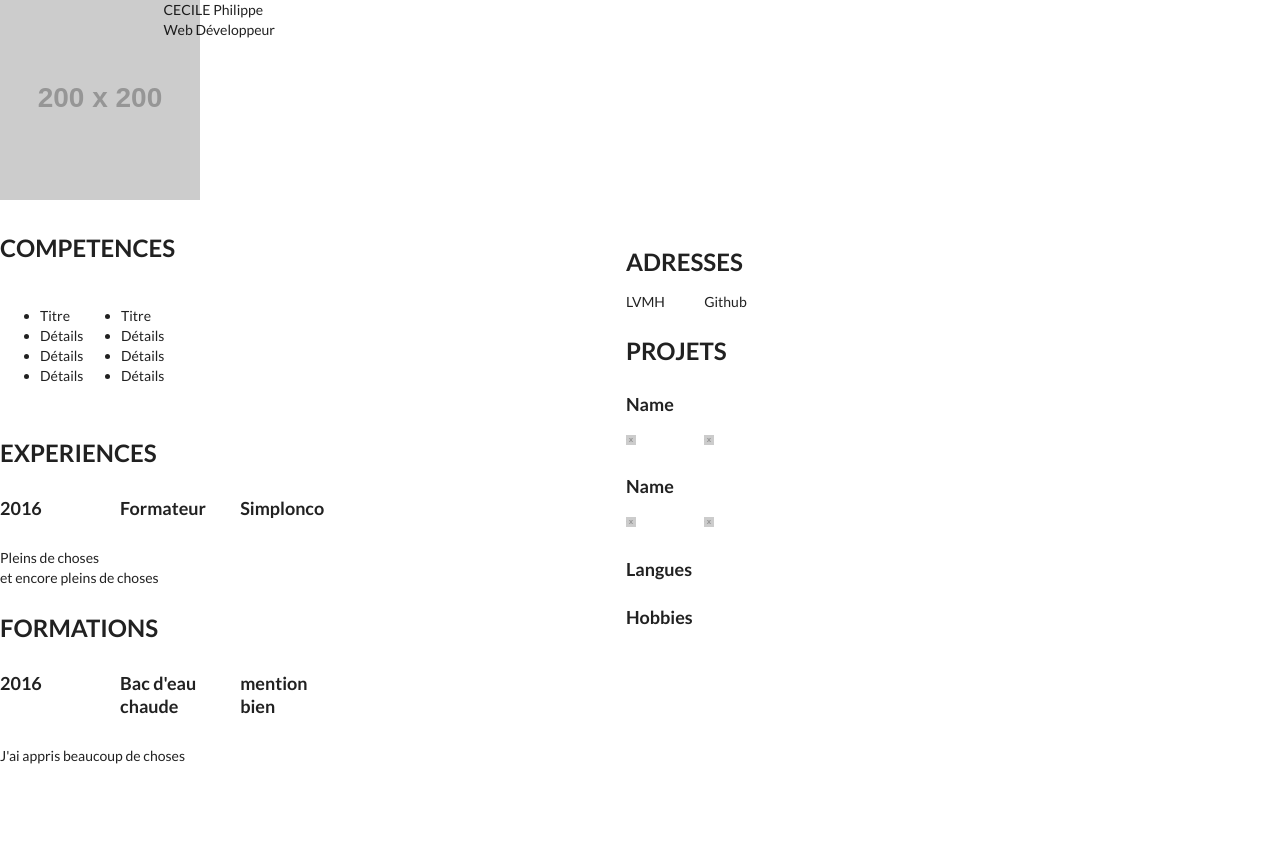
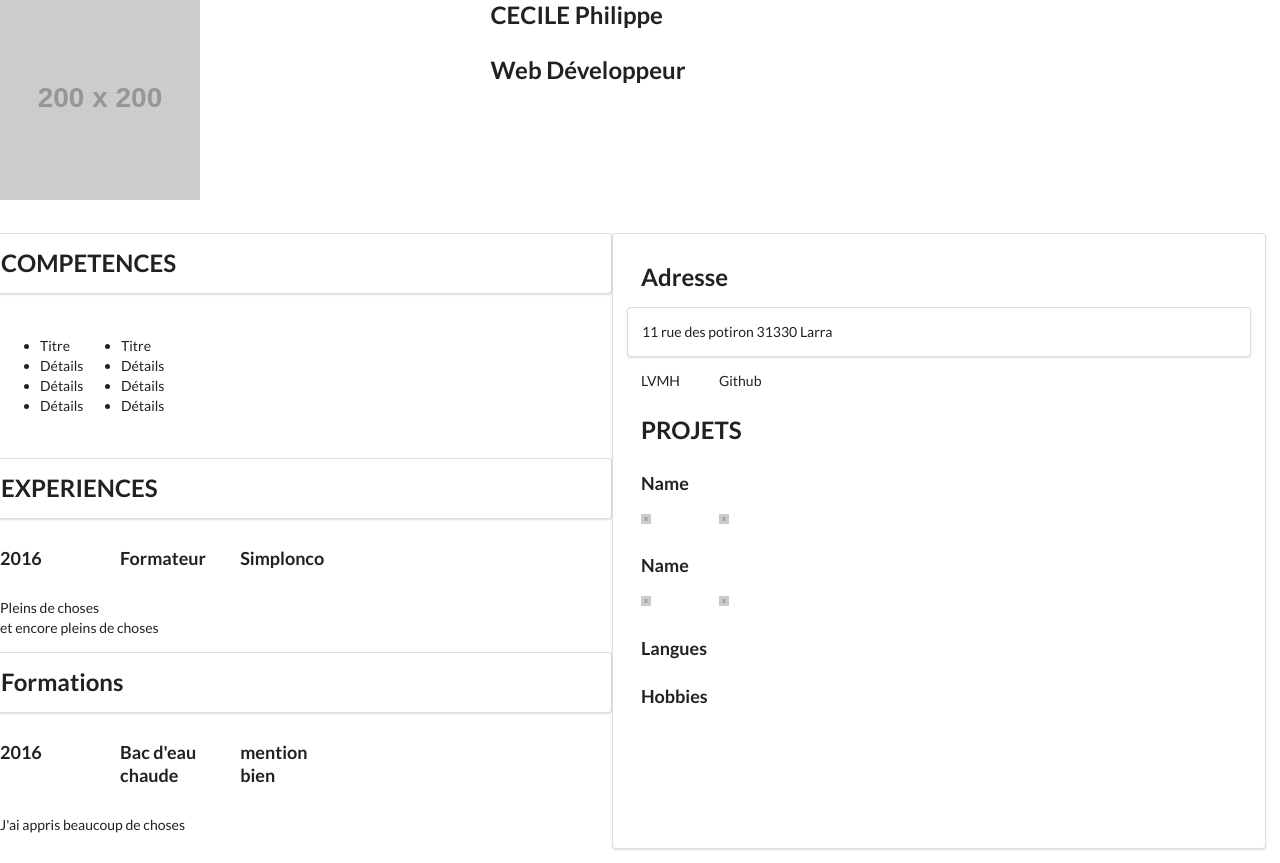
Before and after one commit to Cphil31/CV, a plain HTML site: page cvsemantic/index.html in a window 1280 px wide. Before the commit the page ends 800 px from the top, so only its background shows below. Drawn offline with nearby package versions, Linux system fonts and the light colour scheme; placeholder pictures from the web are drawn by us.

Commit message:
modification 16 h

```diff
--- a/cvsemantic/index.html
+++ b/cvsemantic/index.html
@@ -8,29 +8,30 @@
 </head>
 <body>
 		<!--************************Header***********************-->
-	<div class="ui two column grid">
-		  <div class=" two wide column"><img src="http://placehold.it/200x200"></div>
+	<div class="ui grid">
+		  <div class=" six wide column"><img src="http://placehold.it/200x200"></div>
 
-		  	<div class="two wide column">
-				<div span>CECILE    Philippe</div>
-				<div span>Web Développeur</div>
+		  	<div class="four wide column">
+				<h2>CECILE    Philippe</h2>
+				<h2>Web Développeur</h2>
 			</div>
 	</div>
 
 
 	</div>
 
+</div>
 <!--************************FIN HEADER***********************-->
 
 <!--************************2 colones principales:COMPETENCES/ADRESSE***********************-->
 <div class="Colone principales ui two column grid">
-		<div class="competences ui two column grid">
+		<div class="ui height wide column grid">
 <!--************************COLONNE 1 COMPETENCES***********************-->
-			<h2>COMPETENCES</h2>
+			<div class="ui segment"><h2>COMPETENCES</h2></div>
 <!--************************TITRE COMPETENCES***********************-->
 <!--************************fin TITRE COMPETENCES***********************-->
 <!--************************TITRE 1 ***********************-->
-						<div class="two wide form column ">
+						<div class=" two wide form column ">
 
 										<ul>
 											<li>Titre</li>
@@ -56,7 +57,7 @@
 
 						</div>
 <!--************************EXPERIENCES************-->
-			<h2>EXPERIENCES</h2>
+			<div class="ui segment"><h2>EXPERIENCES</h2></div>
 <!--************************2016Pleins***********************-->
 				<div class="three wide column"><h3>2016</h3>  </div>
 
@@ -69,7 +70,7 @@
 					 </ul>
 
 <!--************************FORMATIONS***********************-->
-<h2>FORMATIONS</h2>
+<div class="ui segment"><h2>Formations</h2></div>
 <!--**********************BAC***********************-->
 		<div class="three wide column"><h3>2016</h3>  </div>
 
@@ -84,9 +85,14 @@
 		</div>
 
 
-		<div class="adresses ui column grid">
-		<h2>ADRESSES</h2>
+		<div class="adresses ui column grid segment">
+					<div class=""><h2>Adresse</h2></div>
 <!--************************COLONNE 2 ADRESSE***********************-->
+					<div class="ui segment">
+					11 rue des potiron
+					31330 Larra
+					</div>
+
 			<div class="ui grid">
 					<div class="two wide column">LVMH</div>
 					<div class="two wide column">Github</div>
```
